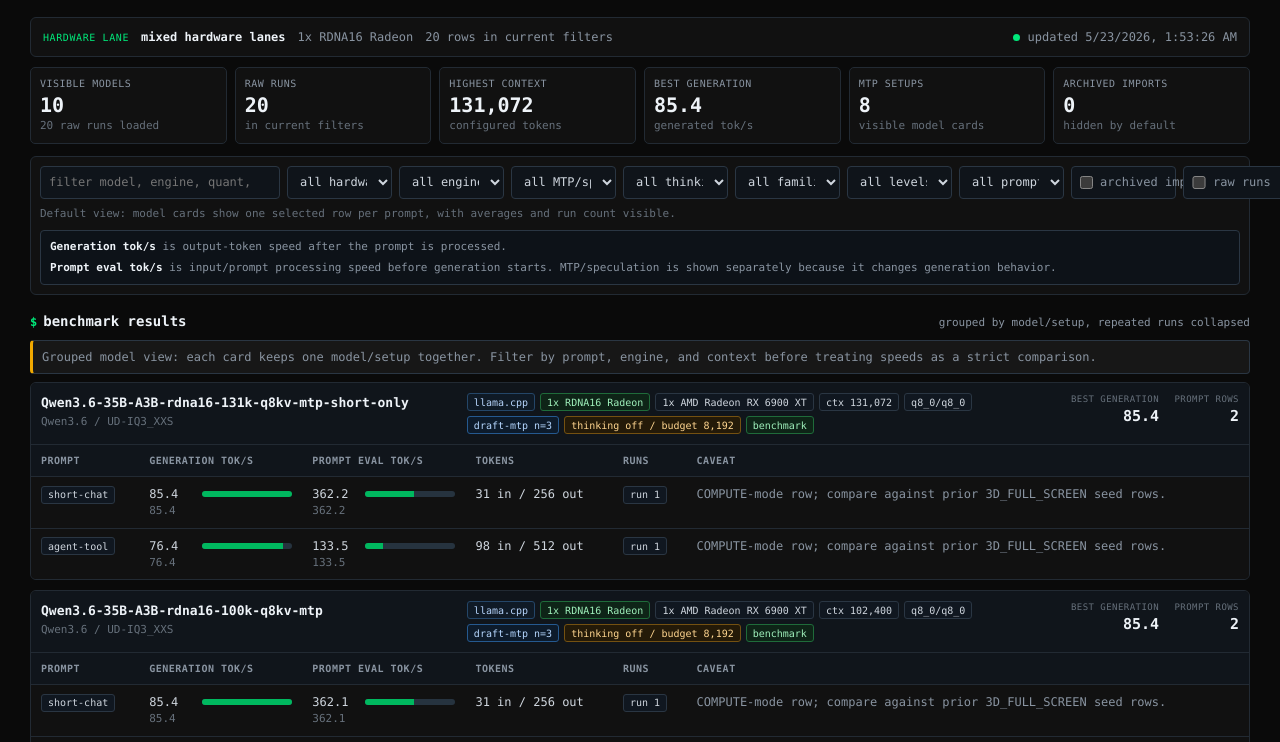
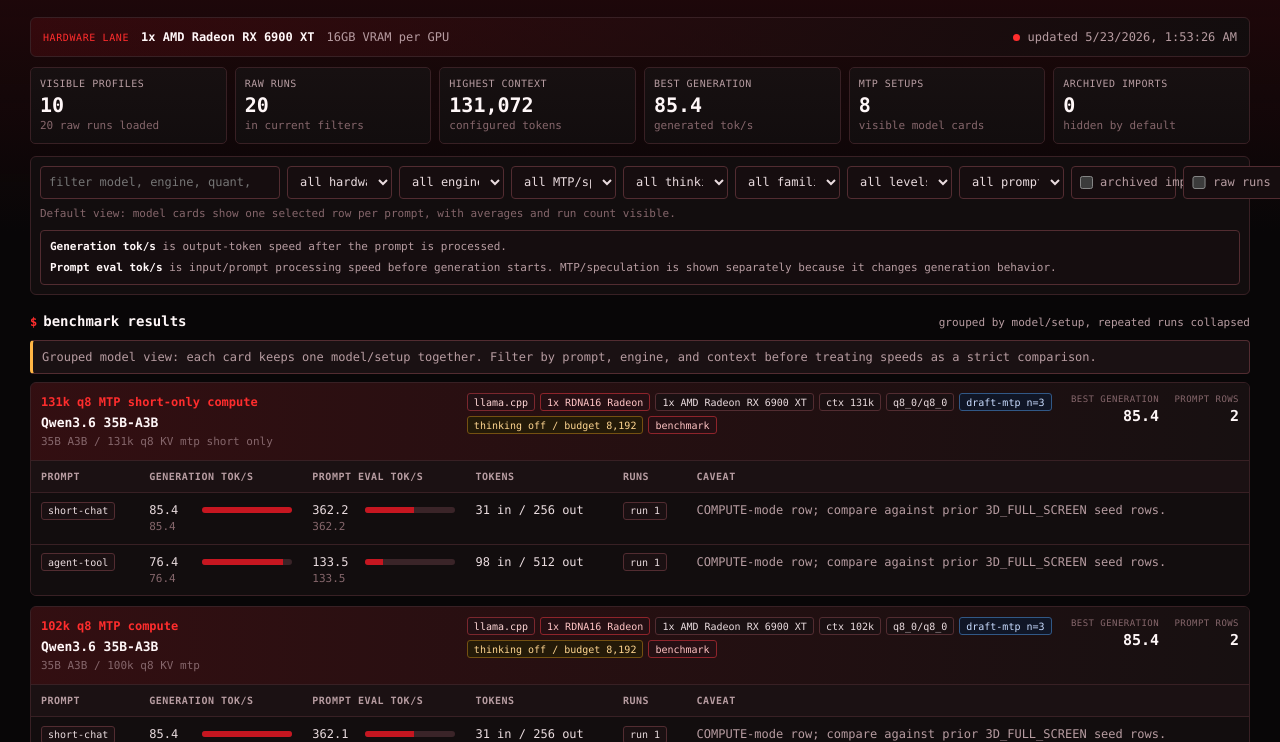
Before and after one commit to 5p00kyy/club-rdna16, a plain HTML site: page site/index.html in a window 1280 px wide. Shown: the part 58-800 px from the top of the page. Drawn offline with Linux system fonts and the light colour scheme.

Commit message:
style: polish pages result explorer

```diff
--- a/site/index.html
+++ b/site/index.html
@@ -9,20 +9,22 @@
   <style>
     :root {
       color-scheme: dark;
-      --bg: #0a0a0a;
-      --bg2: #111;
-      --bg3: #171717;
-      --line: #222a33;
-      --line-2: #2a3643;
-      --text: #cfd6de;
-      --text-2: #8994a1;
-      --text-3: #66707b;
-      --bright: #eef3f8;
-      --green: #00e87a;
-      --green-2: #00b85f;
-      --amber: #f0a800;
-      --red: #e84040;
-      --blue: #4a8fff;
+      --bg: #080607;
+      --bg2: #120d0e;
+      --bg3: #1a1113;
+      --line: #382024;
+      --line-2: #522c31;
+      --text: #eadcdf;
+      --text-2: #b79ca1;
+      --text-3: #85666b;
+      --bright: #fff7f8;
+      --green: #ff2d2d;
+      --green-2: #c61620;
+      --amber: #ffb545;
+      --red: #ff2d2d;
+      --blue: #7aa7ff;
+      --red-dark: #210b0e;
+      --red-mid: #3a1117;
       --mono: ui-monospace, SFMono-Regular, Menlo, Consolas, Liberation Mono, monospace;
       --sans: Inter, ui-sans-serif, system-ui, -apple-system, BlinkMacSystemFont, Segoe UI, sans-serif;
     }
@@ -34,7 +36,9 @@
       font-family: var(--mono);
       font-size: 12px;
       line-height: 1.5;
-      background: var(--bg);
+      background:
+        linear-gradient(180deg, rgba(72, 10, 15, 0.42), transparent 290px),
+        var(--bg);
       color: var(--text);
     }
 
@@ -53,7 +57,7 @@
       top: 0;
       z-index: 30;
       border-bottom: 1px solid var(--line);
-      background: rgba(10, 10, 10, 0.95);
+      background: rgba(8, 6, 7, 0.95);
       backdrop-filter: blur(8px);
     }
 
@@ -119,7 +123,7 @@
     .hw-bar {
       border: 1px solid var(--line);
       border-radius: 6px;
-      background: var(--bg2);
+      background: linear-gradient(90deg, rgba(198, 22, 32, 0.14), rgba(18, 13, 14, 0.96));
       padding: 10px 12px;
       margin-bottom: 10px;
       display: grid;
@@ -177,7 +181,7 @@
     .stat {
       border: 1px solid var(--line);
       border-radius: 5px;
-      background: var(--bg2);
+      background: linear-gradient(180deg, #171011, var(--bg2));
       padding: 8px 9px;
       min-height: 62px;
       min-width: 0;
@@ -227,7 +231,7 @@
       padding: 6px 8px;
       border-radius: 4px;
       border: 1px solid var(--line-2);
-      background: #0f141a;
+      background: #160d0f;
       color: var(--text);
       font: inherit;
     }
@@ -246,7 +250,7 @@
       gap: 7px;
       border-radius: 4px;
       border: 1px solid var(--line-2);
-      background: #0f141a;
+      background: #160d0f;
       padding: 6px 8px;
       color: var(--text-2);
       white-space: nowrap;
@@ -342,7 +346,7 @@
       padding: 8px 9px;
       border: 1px solid var(--line-2);
       border-radius: 4px;
-      background: #0d1218;
+      background: #150d0f;
       color: var(--text-2);
       font-size: 11px;
     }
@@ -372,7 +376,7 @@
 
     th {
       position: static;
-      background: #10151b;
+      background: #1b1113;
       color: var(--text-2);
       font-size: 10px;
       text-transform: uppercase;
@@ -385,7 +389,7 @@
     th[data-sort]:hover { color: var(--green); }
     th[aria-sort="ascending"],
     th[aria-sort="descending"] { color: var(--bright); }
-    tbody tr:hover td { background: #141b23; }
+    tbody tr:hover td { background: #211315; }
     tbody tr:last-child td { border-bottom: 0; }
 
     .mono { font-family: var(--mono); }
@@ -397,6 +401,13 @@
       color: var(--bright);
       font-weight: 600;
       margin-bottom: 1px;
+      word-break: break-word;
+    }
+
+    .profile {
+      color: var(--green);
+      font-weight: 700;
+      margin-bottom: 2px;
       word-break: break-word;
     }
 
@@ -416,12 +427,12 @@
       font-size: 10px;
       white-space: nowrap;
       color: var(--text);
-      background: #101720;
+      background: #1a1012;
     }
 
-    .badge.engine { color: #b6d4fb; border-color: #244668; background: #0f1a26; }
-    .badge.green { color: #9ff0bb; border-color: #1f6b3a; background: #0e2417; }
-    .badge.blue { color: #b5d7ff; border-color: #25598f; background: #0d1b2b; }
+    .badge.engine { color: #ffd7d7; border-color: #7b272e; background: #221014; }
+    .badge.green { color: #ffc4c4; border-color: #8e242b; background: #250f13; }
+    .badge.blue { color: #c9dcff; border-color: #315886; background: #101626; }
     .badge.amber { color: #ffd690; border-color: #745111; background: #241a08; }
     .badge.red { color: #ffb7b7; border-color: #713030; background: #251111; }
 
@@ -437,7 +448,7 @@
       height: 6px;
       border-radius: 99px;
       overflow: hidden;
-      background: #26333f;
+      background: #3a2428;
     }
 
     .bar-fill {
@@ -465,7 +476,7 @@
       align-items: start;
       padding: 10px;
       border-bottom: 1px solid var(--line);
-      background: #10151b;
+      background: linear-gradient(90deg, rgba(198, 22, 32, 0.18), #171011);
     }
 
     .model-title .model { font-size: 13px; }
@@ -533,7 +544,7 @@
       gap: 8px;
       padding: 8px 9px;
       border-bottom: 1px solid var(--line);
-      background: #10151b;
+      background: #1b1113;
     }
 
     .summary-title {
@@ -698,7 +709,7 @@
     <div class="wrap topbar">
       <div class="brand">
         <span class="name">club-rdna16</span>
-        <span class="sub">local LLM recipes and measured benchmark evidence</span>
+        <span class="sub">16GB AMD Radeon local LLM benchmarks</span>
       </div>
       <nav>
         <a href="#results">results</a>
@@ -725,7 +736,7 @@
 
     <div class="stat-grid">
       <div class="stat">
-        <div class="k">Visible models</div>
+        <div class="k">Visible profiles</div>
         <div class="v" id="metric-visible">0</div>
         <div class="n" id="metric-total">0 raw runs loaded</div>
       </div>
@@ -878,6 +889,54 @@
       .replace(/\s+/g, ' ')
       .trim();
 
+    const contextLabel = (tokens) => {
+      const value = Number(tokens || 0);
+      if (!value) return 'ctx n/a';
+      if (value >= 1000) {
+        const rounded = Math.round(value / 1000);
+        return rounded + 'k';
+      }
+      return String(value);
+    };
+
+    const modelDisplayName = (item) => {
+      const family = get(item, 'model.family', '');
+      const params = get(item, 'model.parameter_class', '');
+      if (family && params) return family + ' ' + params;
+      const id = String(get(item, 'model.id', 'unknown'));
+      if (id.includes('35B-A3B')) return 'Qwen3.6 35B-A3B';
+      if (id.includes('27B')) return 'Qwen3.6 27B';
+      return id
+        .replace(/-rdna16.*$/i, '')
+        .replace(/-/g, ' ')
+        .replace(/\s+/g, ' ')
+        .trim();
+    };
+
+    const profileLabel = (item) => {
+      const context = contextLabel(get(item, 'serving.context_tokens', get(item, 'benchmark.configured_context_tokens', null)));
+      const kv = get(item, 'serving.kv_cache_k', '').replace('_0', '').toLowerCase() || 'kv';
+      const spec = specLabel(item) === 'no MTP' ? 'no-MTP' : 'MTP';
+      const notes = [];
+      if (String(get(item, 'model.id', '')).includes('short-only')) notes.push('short-only');
+      const source = String(get(item, 'source.label', ''));
+      if (source.includes('compute')) notes.push('compute');
+      else if (source.includes('seed')) notes.push('3D');
+      return [context, kv, spec, ...notes].join(' ');
+    };
+
+    const compactModelId = (item) => {
+      const id = String(get(item, 'model.id', ''));
+      if (!id) return '';
+      return id
+        .replace(/^Qwen3\.6-/, '')
+        .replace(/-rdna16-/g, ' / ')
+        .replace(/q8kv/g, 'q8 KV')
+        .replace(/-/g, ' ')
+        .replace(/\s+/g, ' ')
+        .trim();
+    };
+
     const gpuFilterLabel = (item) => {
       const count = get(item, 'hardware.gpu_count', '');
       const model = normalizeGpuModel(get(item, 'hardware.gpu_model', 'GPU'));
@@ -909,6 +968,8 @@
 
     const resultText = (item) => [
       get(item, 'model.id', ''),
+      modelDisplayName(item),
+      profileLabel(item),
       get(item, 'model.family', ''),
       get(item, 'model.quant', ''),
       get(item, 'runtime.engine', ''),
@@ -924,7 +985,7 @@
     ].join(' ').toLowerCase();
 
     const sortValue = (item, key) => {
-      if (key === 'model') return get(item, 'model.id', '');
+      if (key === 'model') return modelDisplayName(item) + ' ' + profileLabel(item);
       if (key === 'engine') return get(item, 'runtime.engine', '');
       if (key === 'gpus') return get(item, 'hardware.gpu_count', 0);
       if (key === 'context') return get(item, 'serving.context_tokens', get(item, 'benchmark.configured_context_tokens', 0));
@@ -1097,11 +1158,12 @@
       for (const item of items) {
         const gpuCount = get(item, 'hardware.gpu_count', '?');
         const gpuModel = get(item, 'hardware.gpu_model', 'GPU');
-        const vram = get(item, 'hardware.vram_per_gpu_gb', null);
+        const rawVram = get(item, 'hardware.vram_per_gpu_gb', null);
+        const vram = rawVram === null || rawVram === undefined || rawVram === '' ? null : Number(rawVram);
         const hostRam = get(item, 'hardware.host_ram_gb', null);
         const inferenceRam = get(item, 'hardware.inference_ram_gb', null);
         const lane = hardwareLaneLabel(item);
-        const key = [gpuCount, gpuModel, vram, hostRam, inferenceRam, lane].join('|');
+        const key = [gpuCount, gpuModel, vram, lane].join('|');
         const existing = buckets.get(key) || { count: 0, gpuCount, gpuModel, vram, hostRam, inferenceRam, lane };
         existing.count += 1;
         buckets.set(key, existing);
@@ -1244,7 +1306,9 @@
 
     const renderModelCard = (group, maxDecode, maxPrompt) => {
       const item = group.base;
-      const model = get(item, 'model.id', 'unknown');
+      const model = modelDisplayName(item);
+      const profile = profileLabel(item);
+      const compactId = compactModelId(item);
       const quant = get(item, 'model.quant', 'unknown');
       const family = get(item, 'model.family', 'unknown');
       const engine = get(item, 'runtime.engine', 'unknown');
@@ -1258,12 +1322,16 @@
       const thinkingLabel = 'thinking ' + thinking + (reasoningBudget !== null && reasoningBudget !== undefined ? ' / budget ' + formatNumber(reasoningBudget, 0) : '');
       return '<article class="model-card">' +
         '<div class="model-head">' +
-          '<div class="model-title"><div class="model">' + escapeHtml(model) + '</div><div class="subline">' + escapeHtml(family) + ' / ' + escapeHtml(quant) + '</div></div>' +
+          '<div class="model-title">' +
+            '<div class="profile">' + escapeHtml(profile) + '</div>' +
+            '<div class="model">' + escapeHtml(model) + '</div>' +
+            '<div class="subline">' + escapeHtml(compactId || (family + ' / ' + quant)) + '</div>' +
+          '</div>' +
           '<div class="model-tags">' +
             '<span class="badge engine">' + escapeHtml(engine) + '</span>' +
             '<span class="badge green">' + escapeHtml(lane) + '</span>' +
             '<span class="badge">' + escapeHtml(gpu) + '</span>' +
-            '<span class="badge">ctx ' + formatNumber(context, 0) + '</span>' +
+            '<span class="badge">ctx ' + escapeHtml(contextLabel(context)) + '</span>' +
             '<span class="badge">' + escapeHtml(kv) + '</span>' +
             '<span class="badge blue">' + escapeHtml(specLabel(item)) + '</span>' +
             '<span class="badge amber">' + escapeHtml(thinkingLabel) + '</span>' +
```
Also changed, not shown: site/favicon.svg.
